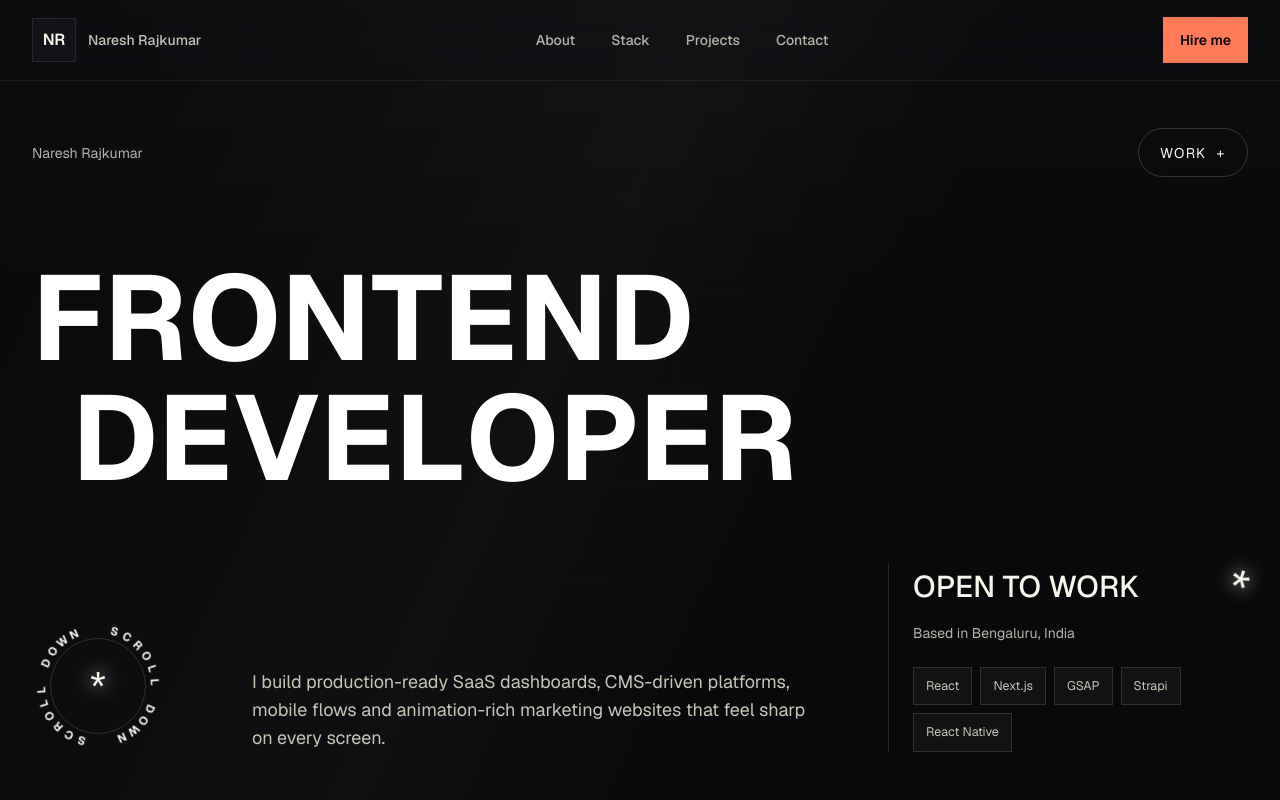
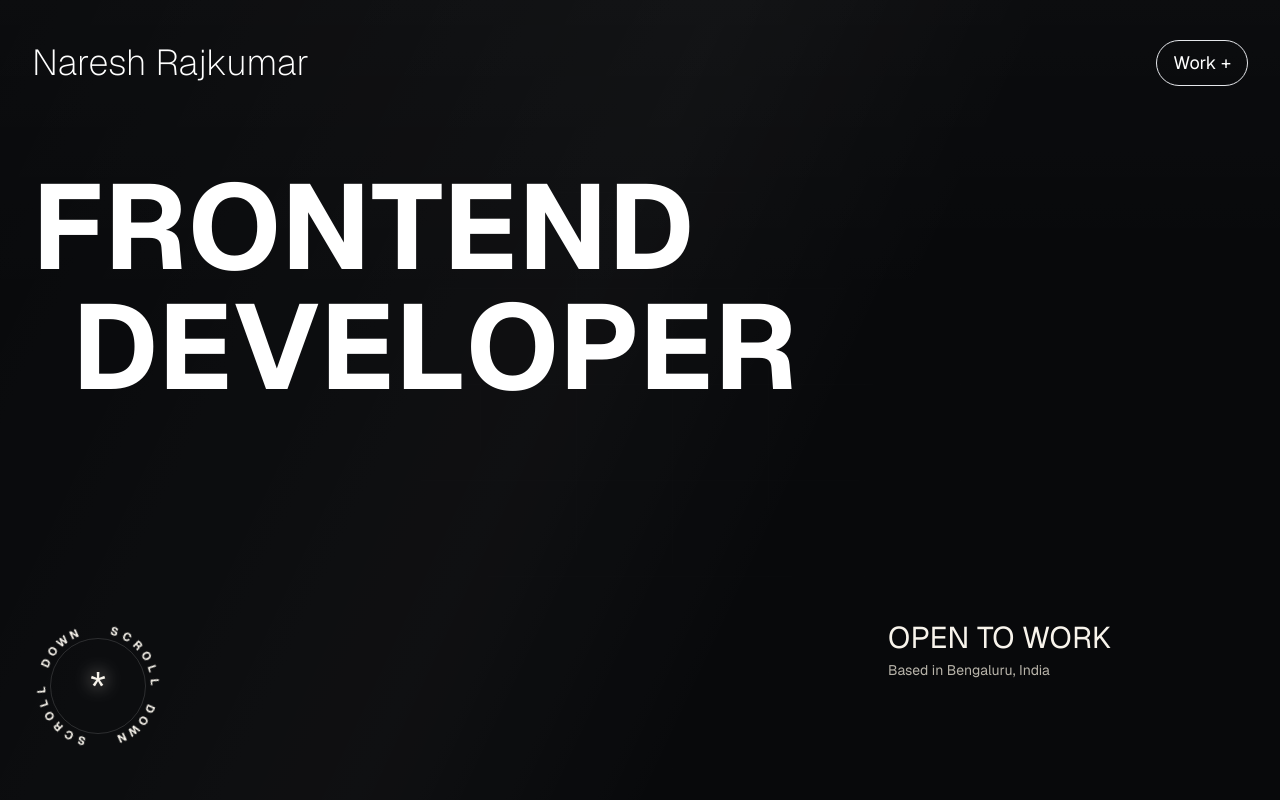
Before and after one commit to Naresh-R003/Naresh-portfolio, a Next.js app: page / in a window 1280 px wide. Shown: the top 800 px of the page. Built offline with nearby package versions, Linux system fonts and the light colour scheme.

Commit message:
hero section done

```diff
--- a/src/app/globals.css
+++ b/src/app/globals.css
@@ -256,10 +256,7 @@ button {
   font-size: 3rem;
 }
 
-.hero-status {
-  border-left: 1px solid rgba(255, 255, 255, 0.13);
-  padding-left: 1.5rem;
-}
+
 
 .hero-skill-pill {
   border: 1px solid rgba(255, 255, 255, 0.12);
--- a/src/app/layout.js
+++ b/src/app/layout.js
@@ -23,7 +23,7 @@ export default function RootLayout({ children }) {
   return (
     <html lang="en">
       <body className={`${geistSans.variable} ${geistMono.variable}`}>
-        <Navbar/>
+        {/* <Navbar/> */}
         {children}
         <Footer/>
       </body>
--- a/src/components/home/HeroSection.jsx
+++ b/src/components/home/HeroSection.jsx
@@ -14,10 +14,11 @@ export default function HeroSection() {
         ))}
       </div>
 
-      <div className="hero-content section-width relative z-[110] flex min-h-[100svh] flex-col justify-start gap-10 pb-8 pt-28 md:pb-12 md:pt-32">
-        <div className="hero-load-fade flex items-center justify-between gap-4 text-sm text-[#b8b4aa]">
+      <div className="hero-content section-width relative z-[110] flex min-h-[100svh] flex-col justify-start gap-10 pb-8 pt-10 md:pb-12">
+        <div className="hero-load-fade flex items-center justify-between gap-4 text-4xl font-extralight
+         text-[#ffffff]">
           <span>Naresh Rajkumar</span>
-          <a className="hero-mini-cta" href="#projects">
+          <a className="font-normal text-lg py-2 px-4 border rounded-full" href="#projects">
             Work <span aria-hidden="true">+</span>
           </a>
         </div>
@@ -48,7 +49,7 @@ export default function HeroSection() {
           </h1>
         </div>
 
-        <div className="mt-auto grid items-end gap-10 md:grid-cols-[180px_1fr_360px]">
+        <div className=" grid mt-auto items-start gap-28 md:grid-cols-[180px_1fr_360px]">
           <a className="scroll-wheel hero-load-fade" href="#about" aria-label="Scroll to about section">
             <span className="scroll-wheel-text" aria-hidden="true">
               {[...scrollWheelText].map((letter, index) => (
@@ -70,25 +71,23 @@ export default function HeroSection() {
           </a>
 
           <p className="hero-load-fade max-w-xl text-base leading-7 text-[#c9c4b8] md:text-lg">
-            I build production-ready SaaS dashboards, CMS-driven platforms, mobile flows and animation-rich
-            marketing websites that feel sharp on every screen.
+
           </p>
 
-          <div className="hero-status hero-load-fade">
-            <div className="flex items-center justify-between gap-4">
-              <h2 className="text-2xl font-medium uppercase text-[#f8f4ec] md:text-3xl">Open to work</h2>
-              <span className="status-star" aria-hidden="true">
+          <div className=" hero-load-fade  flex flex-col justify-end w-full">
+            <div className="w-[200px]">
+
+            <div className="flex w-full  text-start">
+              <h2 className="text-2xl text-nowrap
+
+              text-medium uppercase text-[#f8f4ec] md:text-3xl">Open to work</h2>
+              {/* <span className="status-star" aria-hidden="true">
                 *
-              </span>
+              </span> */}
             </div>
-            <p className="mt-3 text-sm text-[#b8b4aa]">Based in Bengaluru, India</p>
-            <div className="mt-6 flex flex-wrap gap-2">
-              {["React", "Next.js", "GSAP", "Strapi", "React Native"].map((item) => (
-                <span key={item} className="hero-skill-pill">
-                  {item}
-                </span>
-              ))}
+            <p className="mt-1 text-sm text-[#b8b4aa]">Based in Bengaluru, India</p>
             </div>
+
           </div>
         </div>
       </div>
```
